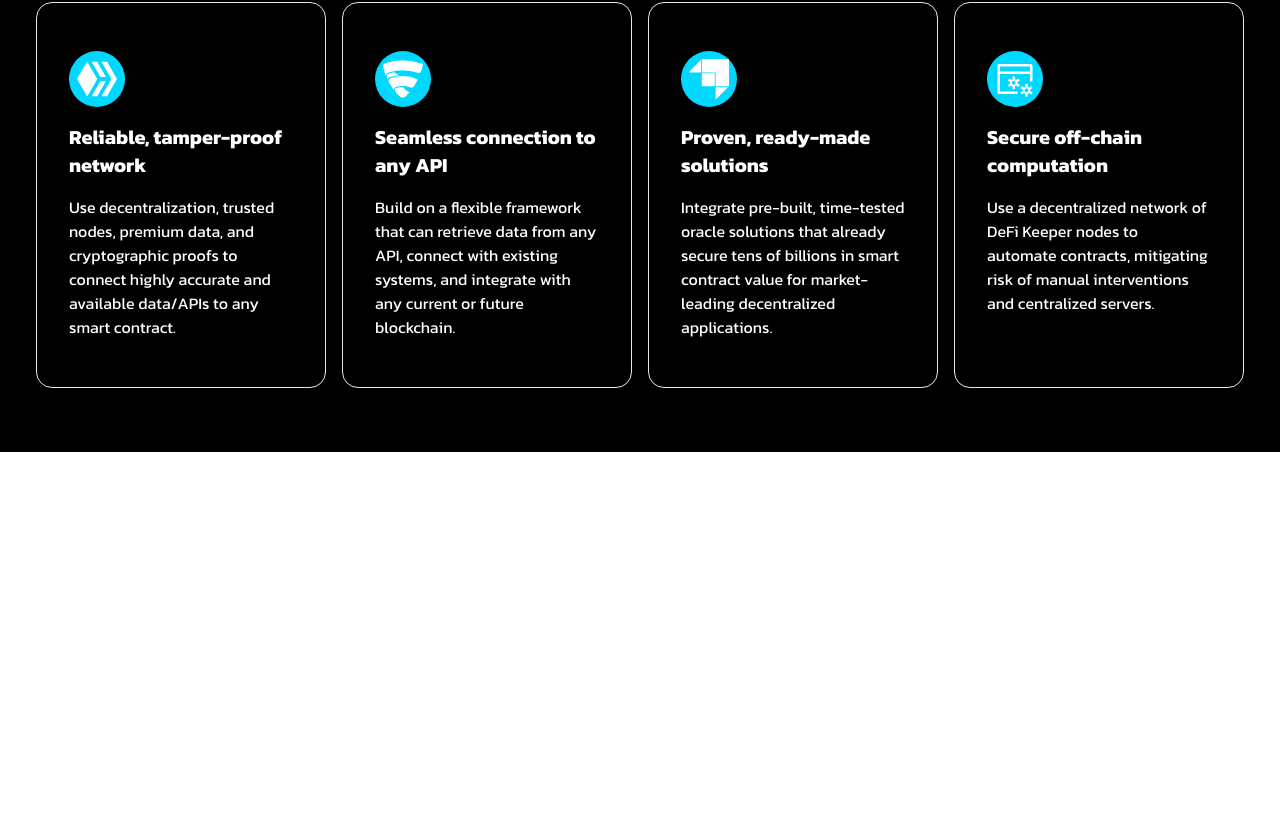
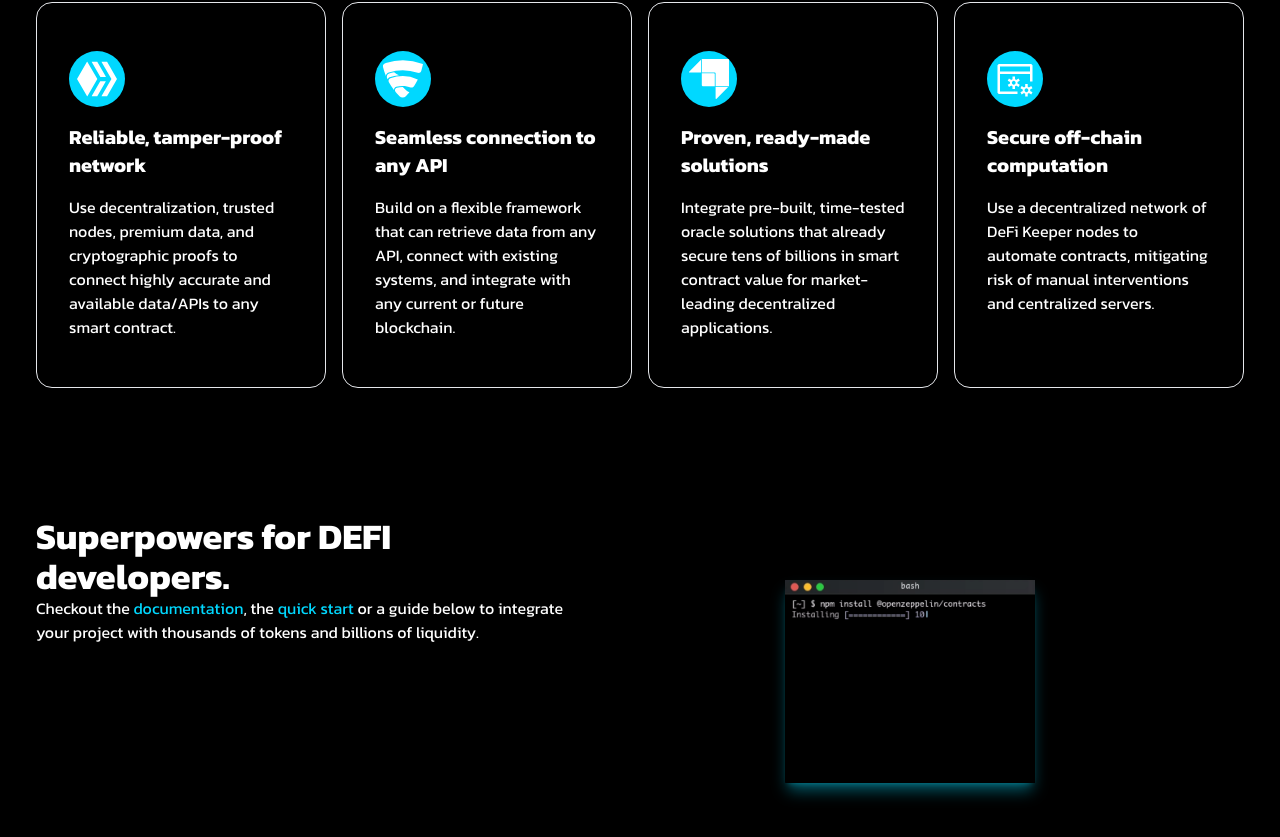
Before and after one commit to gregorybv/trading-protocol, a React (Create React App) app: page / in a window 1280 px wide. Shown: the part 1032-1869 px from the top of the page. Before the commit the page ends 1484 px from the top, so only its background shows below. Built offline with nearby package versions, Linux system fonts and the light colour scheme.

Commit message:
final developers

```diff
--- a/src/components/Developers.jsx
+++ b/src/components/Developers.jsx
@@ -1,11 +1,27 @@
 import React from 'react';
+import terminal from '../assets/terminal.png'
 
 const Developers = () => {
   return (
-    <div>
+    <div className='w-full text-white bg-black'>
+      <div className='max-w-[1240px] mx-auto px-4 py-16 md:flex'>
+        <div>
+          <h1>Superpowers for DEFI developers.</h1>
+          <p>
+            Checkout the <span className="blue">documentation</span>, the <span className="blue">quick start</span> or a
+            guide below to
+            integrate your project with thousands of tokens and billions of
+            liquidity.
+          </p>
+        </div>
+        <div className='flex justify-center w-full py-16'>
+          <img className='max-w-[250px] shadow-lg shadow-cyan-500/50'
+               src={terminal}
+               alt="/"/>
+        </div>
+      </div>
+    </div>
+  );
+};
 
-    </div>
-  )
-}
-
-export default Developers
+export default Developers;
```
